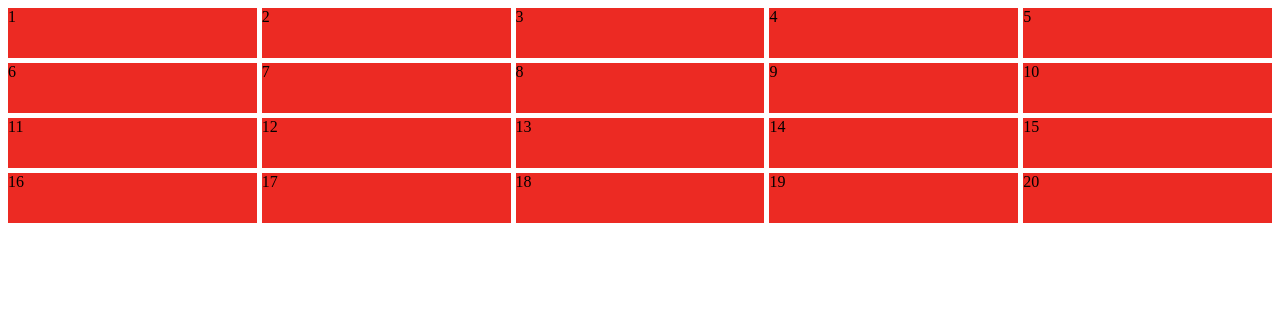
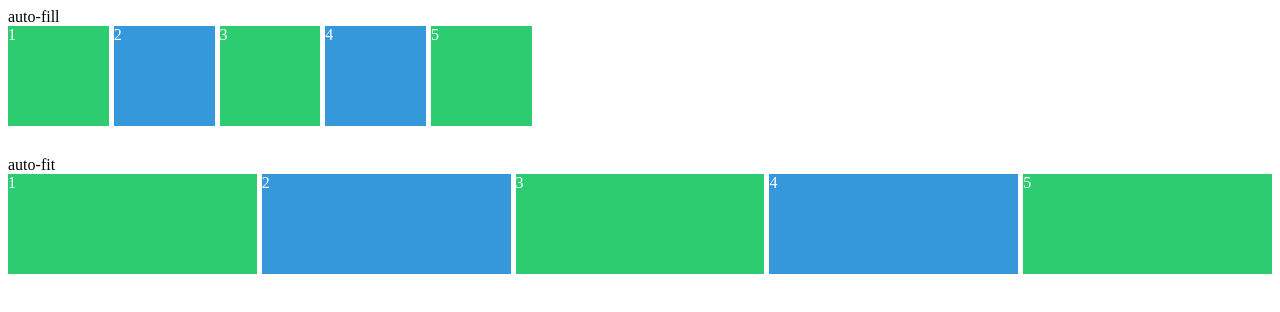
Before and after one commit to imjae/css_layout_master, a plain HTML site: page index.html in a window 1280 px wide. Drawn offline with Linux system fonts and the light colour scheme.

Commit message:
auto-fill, auto fit 예제

```diff
--- a/index.html
+++ b/index.html
@@ -4,27 +4,21 @@
   </head>
   <link rel="stylesheet" href="style.css" />
   <body>
+    auto-fill
     <div class="grid">
-        <div class="item">1</div>
-        <div class="item">2</div>
-        <div class="item">3</div>
-        <div class="item">4</div>
-        <div class="item">5</div>
-        <div class="item">6</div>
-        <div class="item">7</div>
-        <div class="item">8</div>
-        <div class="item">9</div>
-        <div class="item">10</div>
-        <div class="item">11</div>
-        <div class="item">12</div>
-        <div class="item">13</div>
-        <div class="item">14</div>
-        <div class="item">15</div>
-        <div class="item">16</div>
-        <div class="item">17</div>
-        <div class="item">18</div>
-        <div class="item">19</div>
-        <div class="item">20</div>
+      <div class="item">1</div>
+      <div class="item">2</div>
+      <div class="item">3</div>
+      <div class="item">4</div>
+      <div class="item">5</div>
+    </div>
+    auto-fit
+    <div class="grid">
+      <div class="item">1</div>
+      <div class="item">2</div>
+      <div class="item">3</div>
+      <div class="item">4</div>
+      <div class="item">5</div>
     </div>
   </body>
 </html>
--- a/style.css
+++ b/style.css
@@ -1,12 +1,23 @@
 .grid {
+    color: white;
     display: grid;
     gap: 5px;
-    height: 80vh;
-    grid-template-columns: repeat(5, minmax(50px, 400px));
-    grid-auto-rows: 50px;
-    justify-content: start;
+    grid-auto-rows: 100px;
+    margin-bottom:30px;
 }
 
-.item {
-    background: rgb(236, 42, 35);
+.item:nth-child(odd) {
+    background-color: #2ecc71;
 }
+
+.item:nth-child(even) {
+    background-color: #3498db;
+}
+
+.grid:first-child {
+    grid-template-columns: repeat(auto-fill, minmax(100px, 1fr));
+}
+
+.grid:last-child {
+    grid-template-columns: repeat(auto-fit, minmax(100px, 1fr));
+}
```
